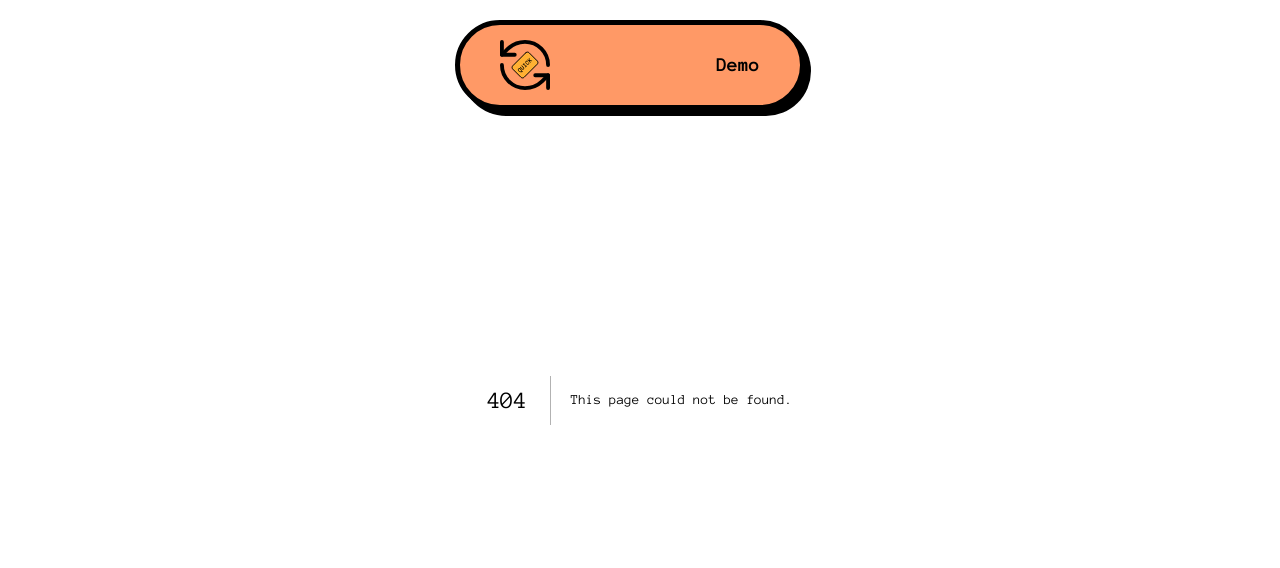
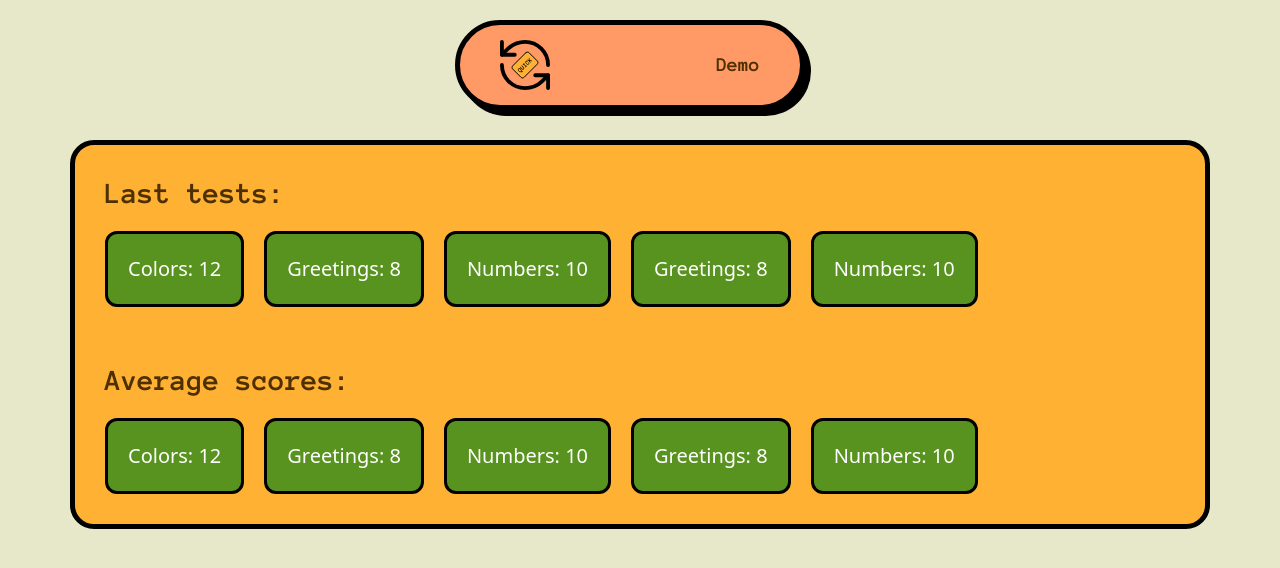
Before and after one commit to lechoos/quick-flip, a Next.js app: page /profile in a window 1280 px wide. Before the commit this address had no page. Shown: the top 568 px of the page. Built offline with nearby package versions, Linux system fonts and the light colour scheme.

Commit message:
feat: created a basic profile page UI

```diff
--- /dev/null
+++ b/src/app/profile/page.tsx
@@ -0,0 +1,7 @@
+import { ProfileContent } from '@/sites/profile/ProfileContent';
+
+export const dynamic = 'force-dynamic';
+
+export default async function ProfilePage() {
+  return <ProfileContent />;
+}
--- /dev/null
+++ b/src/components/atoms/container.tsx
@@ -0,0 +1,10 @@
+import { ReactNode } from 'react';
+
+type Props = {
+  children: ReactNode;
+  className?: string;
+};
+
+export const Container = ({ children, className }: Props) => {
+  return <section className={`mt-10 sm:mt-[14rem] mx-auto w-full max-w-[1200px] ${className}`}>{children}</section>;
+};
--- /dev/null
+++ b/src/sites/profile/ProfileContent.tsx
@@ -0,0 +1,31 @@
+import { ReactNode } from 'react';
+import { Container } from '@/components/atoms/container';
+import { Card } from '@/components/atoms/card';
+
+const TestCard = ({ children }: { children: ReactNode }) => <Card className="inline-block p-2 text-xl text-accent-foreground bg-accent border-[3px] border-black">{children}</Card>;
+
+export const ProfileContent = () => {
+  return (
+    <Container className="px-3">
+      <div className="flex flex-col gap-2 p-3 bg-primary border-[5px] border-black rounded-3xl">
+        <h2>Last tests:</h2>
+        <div className="flex gap-2">
+          <TestCard>Colors: 12</TestCard>
+          <TestCard>Greetings: 8</TestCard>
+          <TestCard>Numbers: 10</TestCard>
+          <TestCard>Greetings: 8</TestCard>
+          <TestCard>Numbers: 10</TestCard>
+        </div>
+        <br />
+        <h2>Average scores:</h2>
+        <div className="flex gap-2">
+          <TestCard>Colors: 12</TestCard>
+          <TestCard>Greetings: 8</TestCard>
+          <TestCard>Numbers: 10</TestCard>
+          <TestCard>Greetings: 8</TestCard>
+          <TestCard>Numbers: 10</TestCard>
+        </div>
+      </div>
+    </Container>
+  );
+};
```
